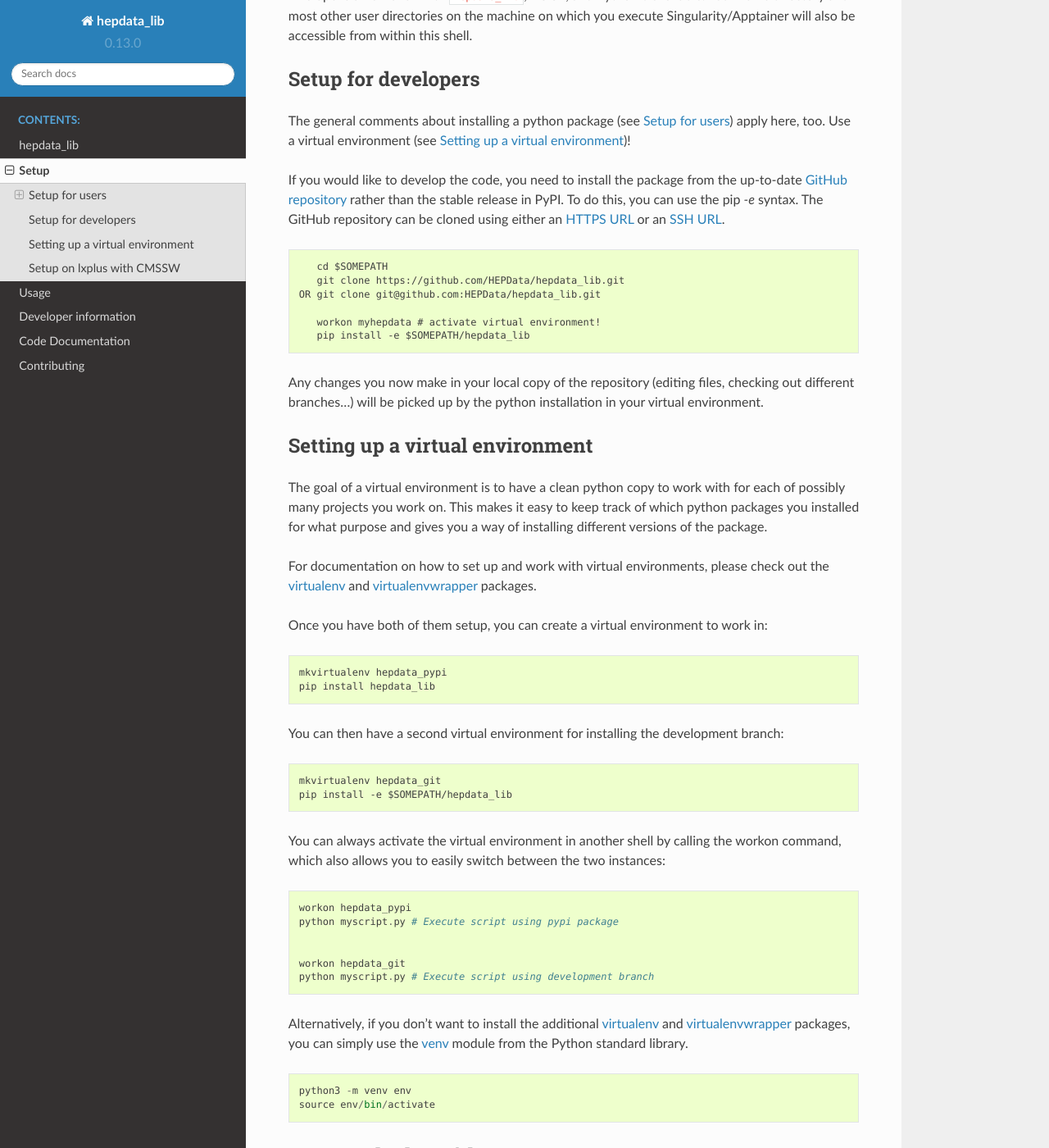
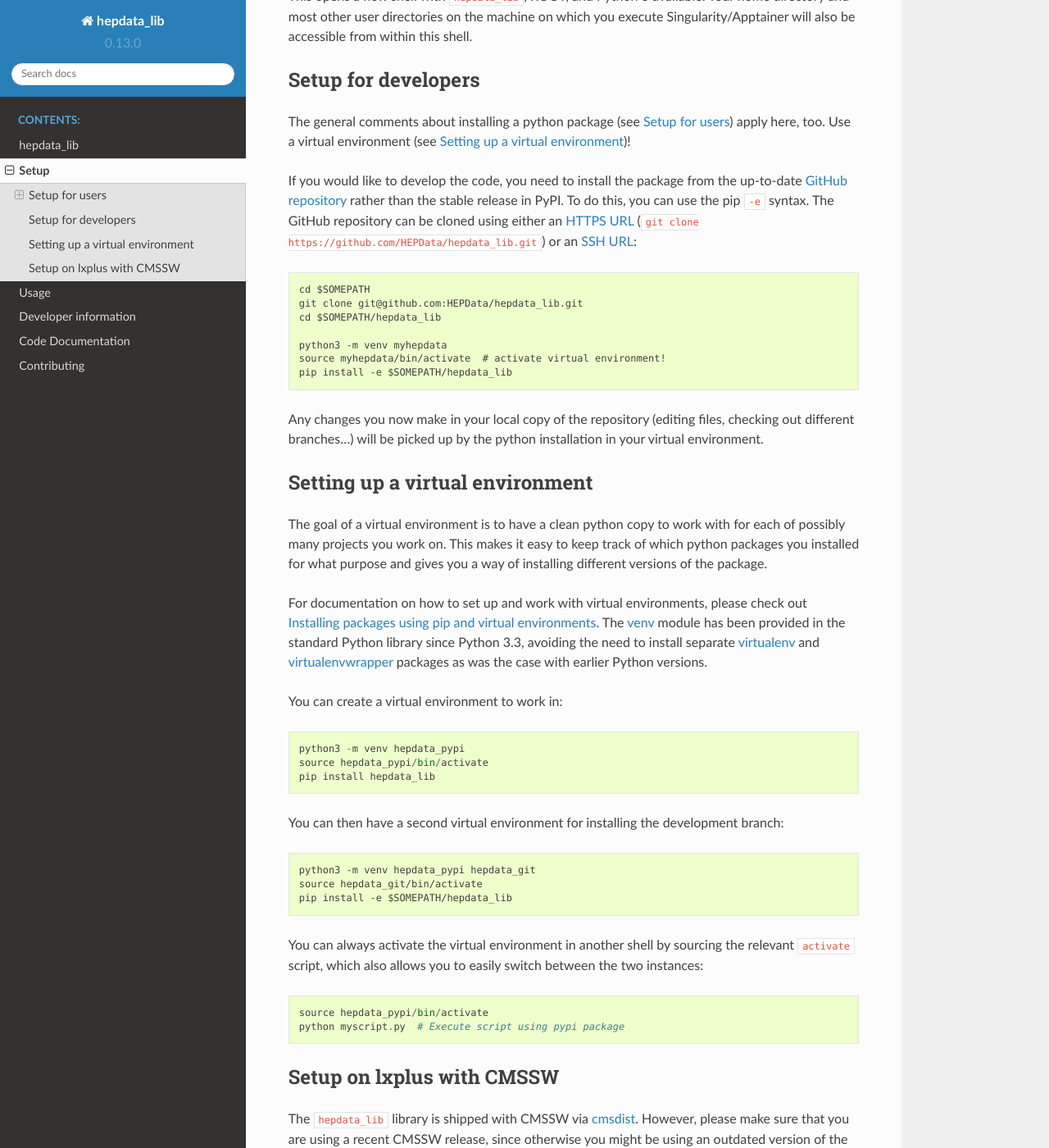
Before and after one commit to HEPData/hepdata_lib, a Sphinx documentation site: the page built from docs/setup.rst, in a window 1280 px wide and 1400 px high, scrolled down 899 px. Shown: the whole window at 82% size. Built offline with Sphinx 7.4.7 and the Read the Docs theme 2.0.0, drawn with Linux system fonts in a browser that asks for light colours; some of the changed text lies outside the part shown.

Commit message:
ci/docs: rename master to main and improve docs
* Renamed 'master' branch to 'main' as with other HEPData repositories.
* Upgrade actions in GitHub Actions workflows to close Dependabot PRs.
* Revert to an SSH URL for main "git clone" with HTTPS URL in text.
* Remove recommendation to use virtualenv/virtualenvwrapper not 'venv'.

```diff
--- a/docs/setup.rst
+++ b/docs/setup.rst
@@ -9,7 +9,7 @@ Setup for users
 With Python 3 locally available
 +++++++++++++++++++++++++++++++
 
-The library is available for installation as a pypi package and can be installed from the terminal with pip:
+The library is available for installation as a PyPI package and can be installed from the terminal with ``pip``:
 
 
 ::
@@ -42,21 +42,23 @@ Setup for developers
 
 The general comments about installing a python package (see :ref:`sec-setup-users`) apply here, too. Use a virtual environment (see :ref:`sec-setup-virtualenv`)!
 
-If you would like to develop the code, you need to install the package from the up-to-date `GitHub repository`_ rather than the stable release in PyPI. To do this, you can use the pip `-e` syntax.
-The GitHub repository can be cloned using either an `HTTPS URL`_ or an `SSH URL`_.
+If you would like to develop the code, you need to install the package from the up-to-date `GitHub repository`_ rather than the stable release in PyPI. To do this, you can use the pip ``-e`` syntax.
+The GitHub repository can be cloned using either an `HTTPS URL`_ (``git clone https://github.com/HEPData/hepdata_lib.git``)
+or an `SSH URL`_:
+
+::
+
+    cd $SOMEPATH
+    git clone git@github.com:HEPData/hepdata_lib.git
+    cd $SOMEPATH/hepdata_lib
+
+    python3 -m venv myhepdata
+    source myhepdata/bin/activate  # activate virtual environment!
+    pip install -e $SOMEPATH/hepdata_lib
 
 .. _GitHub repository: https://github.com/HEPData/hepdata_lib
 .. _HTTPS URL: https://docs.github.com/en/get-started/getting-started-with-git/about-remote-repositories#cloning-with-https-urls
 .. _SSH URL: https://docs.github.com/en/get-started/getting-started-with-git/about-remote-repositories#cloning-with-ssh-urls
-
-::
-
-    cd $SOMEPATH
-    git clone https://github.com/HEPData/hepdata_lib.git
- OR git clone git@github.com:HEPData/hepdata_lib.git
-
-    workon myhepdata # activate virtual environment!
-    pip install -e $SOMEPATH/hepdata_lib
 
 Any changes you now make in your local copy of the repository (editing files, checking out different branches...) will be picked up by the python installation in your virtual environment.
 
@@ -68,45 +70,40 @@ Setting up a virtual environment
 
 The goal of a virtual environment is to have a clean python copy to work with for each of possibly many projects you work on. This makes it easy to keep track of which python packages you installed for what purpose and gives you a way of installing different versions of the package.
 
-For documentation on how to set up and work with virtual environments, please check out the virtualenv_ and virtualenvwrapper_ packages.
+For documentation on how to set up and work with virtual environments, please check out `Installing packages using pip and virtual environments`_.
+The venv_ module has been provided in the standard Python library since Python 3.3, avoiding the need to install
+separate virtualenv_ and virtualenvwrapper_ packages as was the case with earlier Python versions.
 
-.. _virtualenv: https://pypi.org/project/virtualenv/
-.. _virtualenvwrapper: https://virtualenvwrapper.readthedocs.io/en/latest/
-
-Once you have both of them setup, you can create a virtual environment to work in:
+You can create a virtual environment to work in:
 
 ::
 
-   mkvirtualenv hepdata_pypi
+   python3 -m venv hepdata_pypi
+   source hepdata_pypi/bin/activate
    pip install hepdata_lib
 
 You can then have a second virtual environment for installing the development branch:
 
 ::
 
-    mkvirtualenv hepdata_git
+    python3 -m venv hepdata_pypi hepdata_git
+    source hepdata_git/bin/activate
     pip install -e $SOMEPATH/hepdata_lib
 
-You can always activate the virtual environment in another shell by calling the workon command, which also allows you to easily switch between the two instances:
+You can always activate the virtual environment in another shell by sourcing the relevant ``activate`` script,
+which also allows you to easily switch between the two instances:
 
 ::
 
-    workon hepdata_pypi
-    python myscript.py # Execute script using pypi package
+    source hepdata_pypi/bin/activate
+    python myscript.py  # Execute script using pypi package
 
 
-    workon hepdata_git
-    python myscript.py # Execute script using development branch
+.. _`Installing packages using pip and virtual environments`: https://packaging.python.org/en/latest/guides/installing-using-pip-and-virtual-environments/
+.. _venv: https://packaging.python.org/en/latest/guides/installing-using-pip-and-virtual-environments/#creating-a-virtual-environment
+.. _virtualenv: https://pypi.org/project/virtualenv/
+.. _virtualenvwrapper: https://virtualenvwrapper.readthedocs.io/en/latest/
 
-Alternatively, if you don't want to install the additional virtualenv_ and virtualenvwrapper_ packages, you can simply
-use the venv_ module from the Python standard library.
-
-::
-
-    python3 -m venv env
-    source env/bin/activate
-
-.. _venv: https://packaging.python.org/en/latest/guides/installing-using-pip-and-virtual-environments/#creating-a-virtual-environment
 
 Setup on lxplus with CMSSW
 --------------------------
```
Also changed, not shown: README.md (+12 -12 lines), docs/contributing.rst (+4 -4 lines), docs/usage.rst (+5 -5 lines), 3 other files.
